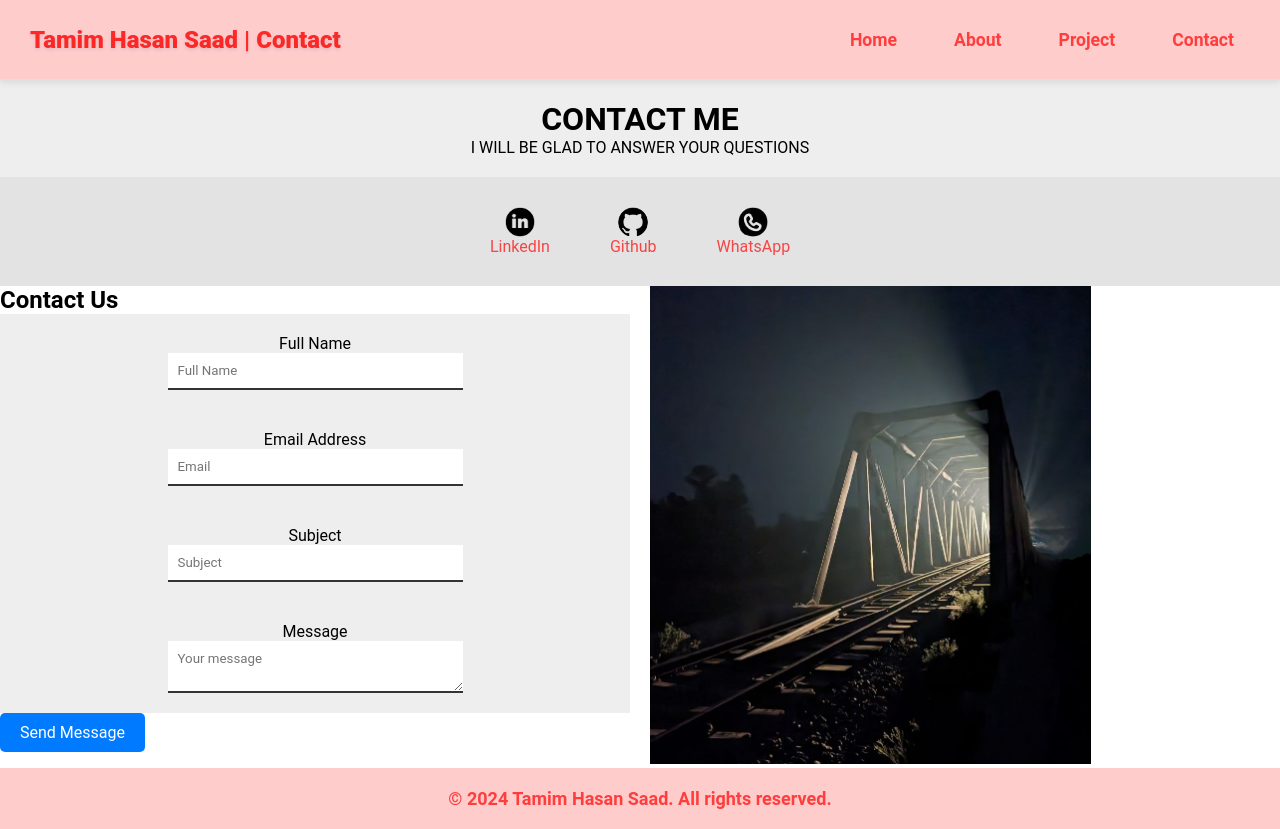
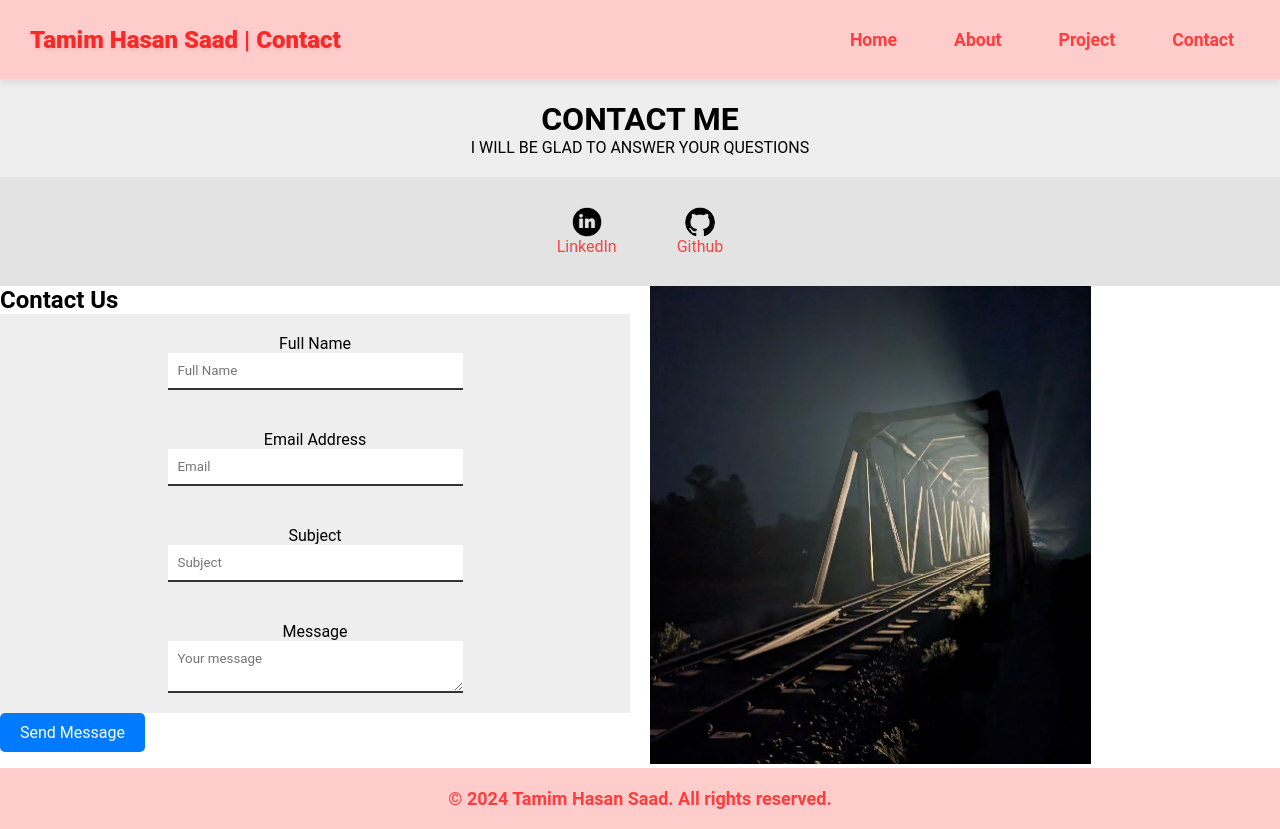
Before and after one commit to Tamim-saad/My-Portfolio, a plain HTML site: page contact.html in a window 1280 px wide. Drawn offline with Linux system fonts and the light colour scheme.

Commit message:
Update contact.html

```diff
--- a/contact.html
+++ b/contact.html
@@ -37,10 +37,10 @@
                 <img class="rounded-icon" src="assets/images/github-logo.png" alt="Github">
                 <a class="rounded-icon-link" href="https://github.com/Tamim-saad" target="_blank">Github</a>
             </div>
-            <div class="contact-links-inner">
+<!--             <div class="contact-links-inner">
                 <img class="rounded-icon" src="assets/images/whatsapp-logo.png" alt="WhatsApp">
                 <a class="rounded-icon-link" href="https://wa.me/8801873844934" target="_blank">WhatsApp</a>
-            </div>
+            </div> -->
         </div>
         <div class="contact-form-outer">
             <div class="contact-form">
```
